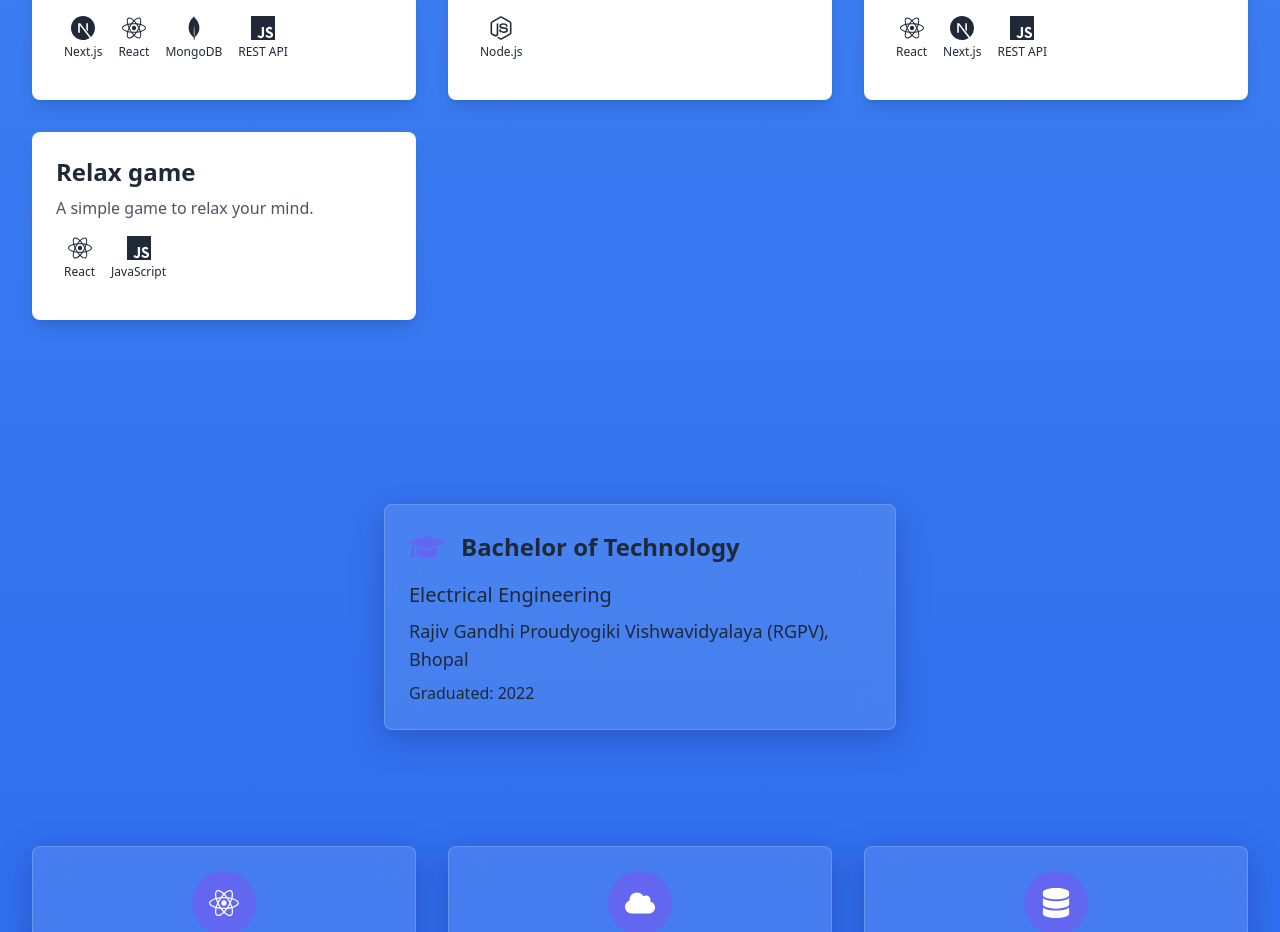
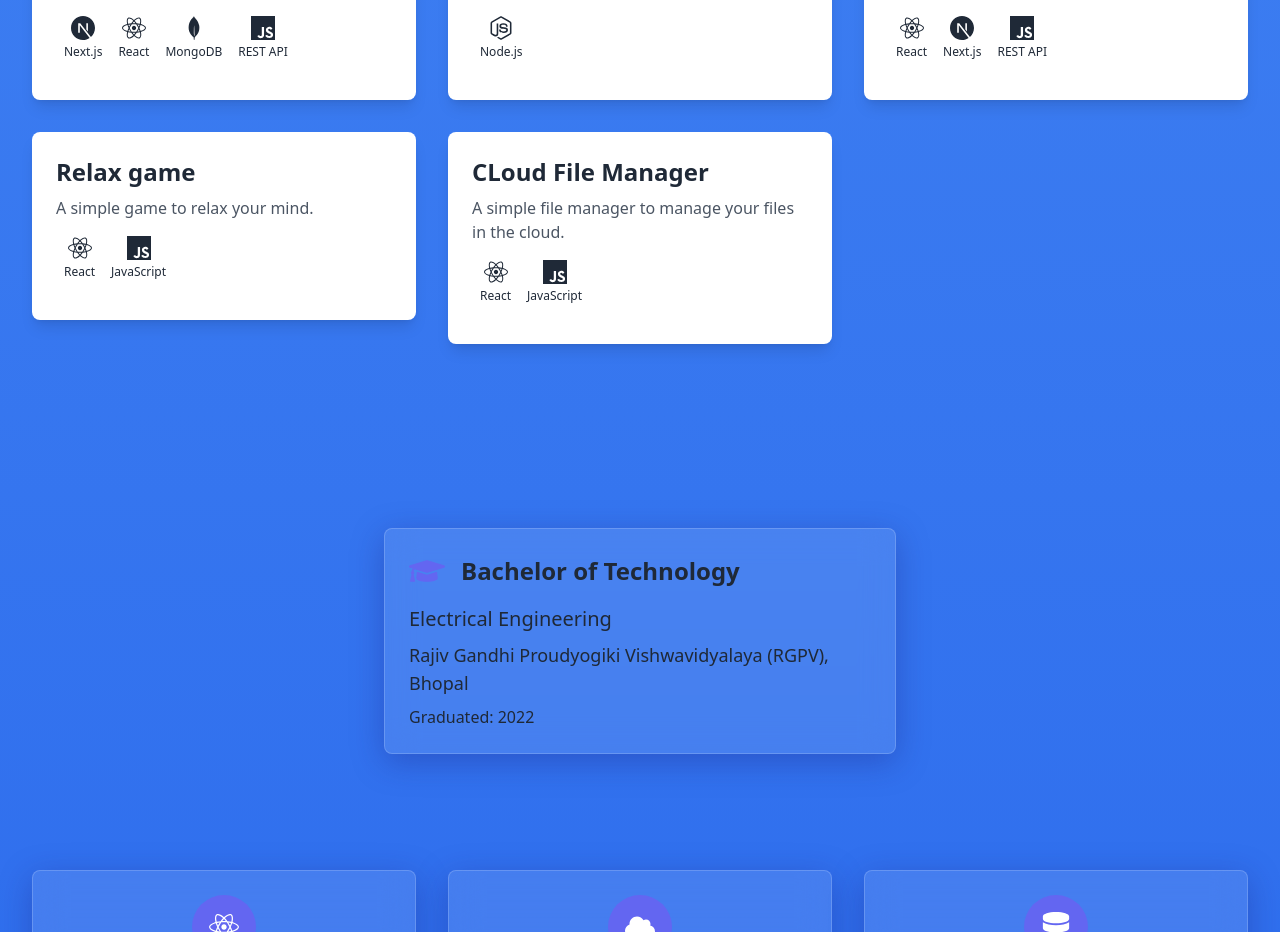
Before and after one commit to sudhanshu786kumar/my-portfolio, a React (Vite) app: page / in a window 1280 px wide. Shown: the part 3240-4172 px from the top of the page. Built offline with nearby package versions, Linux system fonts and the light colour scheme.

Commit message:
feat(projects): add Cloud File Manager project with description and tech stack

```diff
--- a/src/components/Projects.jsx
+++ b/src/components/Projects.jsx
@@ -138,6 +138,16 @@ const Projects = ({ darkMode }) => {
 
       ],
     },
+    {
+      title: "CLoud File Manager ",
+      description: "A simple file manager to manage your files in the cloud.",
+      link: "https://sedmo-file-manager.netlify.app/",
+      techStack: [
+        { icon: FaReact, name: "React" },
+        { icon: SiJavascript, name: "JavaScript" },
+
+      ],
+    },
   ];
 
   return (
```
